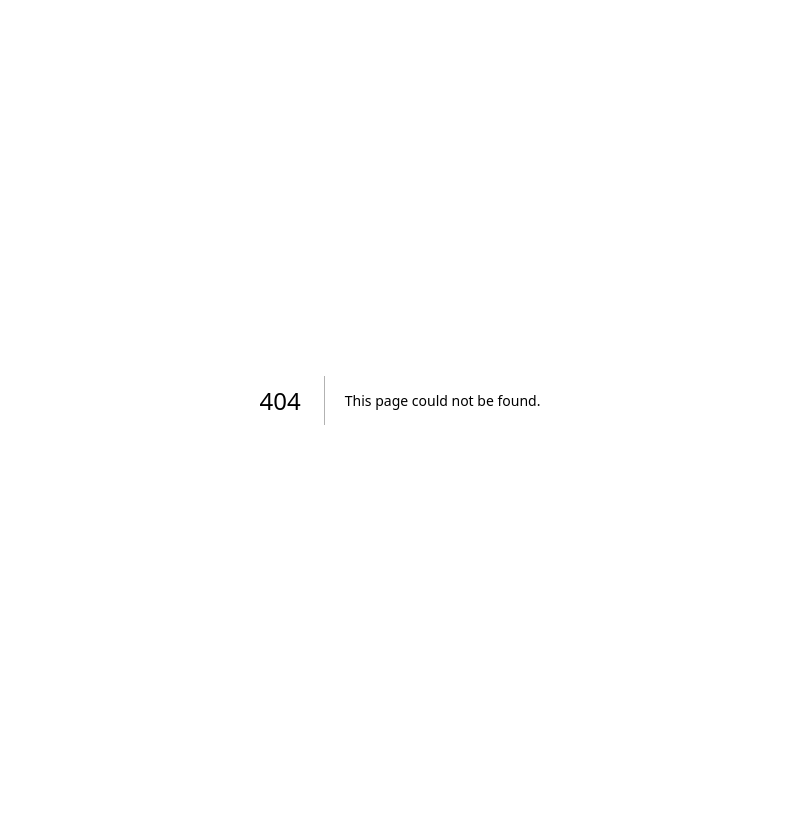
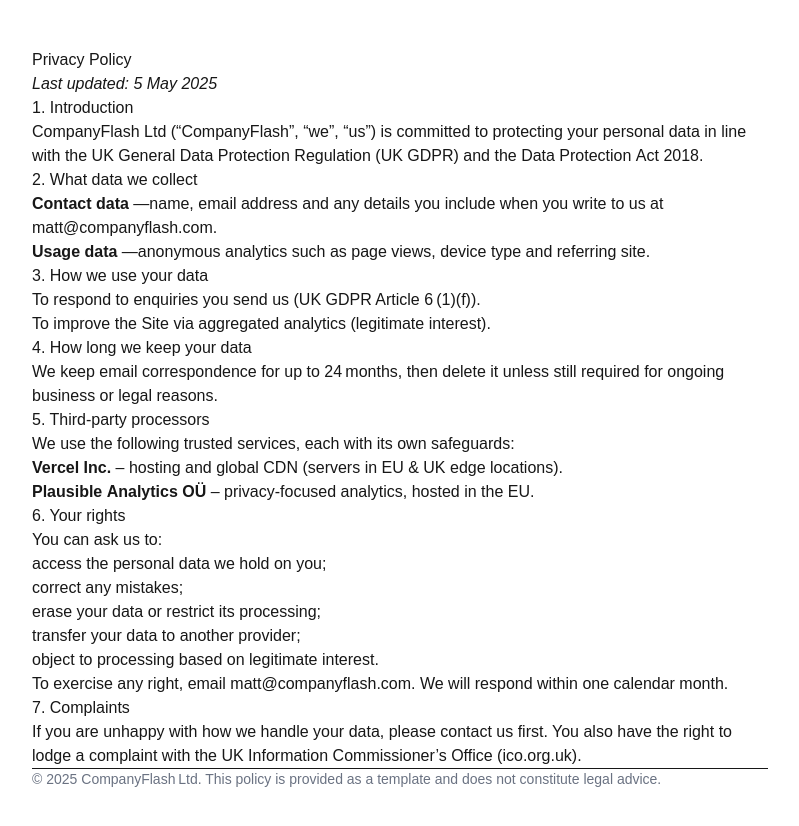
Before and after one commit to companyflash/companyflashapp, a Next.js app: page /privacy-policy in a window 1280 px wide. Before the commit this address had no page. Shown: the top 826 px of the page, without its empty margins (240-1039 px from the left). Before the commit the page ends 800 px from the top, so only its background shows below. Built offline with nearby package versions, Linux system fonts and the light colour scheme.

Commit message:
Add home, terms, privacy pages

```diff
--- a/app/page.tsx
+++ b/app/page.tsx
@@ -1,103 +1,16 @@
-import Image from "next/image";
-
 export default function Home() {
     return (
-    <div className="grid grid-rows-[20px_1fr_20px] items-center justify-items-center min-h-screen p-8 pb-20 gap-16 sm:p-20 font-[family-name:var(--font-geist-sans)]">
-      <main className="flex flex-col gap-[32px] row-start-2 items-center sm:items-start">
-        <Image
-          className="dark:invert"
-          src="/next.svg"
-          alt="Next.js logo"
-          width={180}
-          height={38}
-          priority
-        />
-        <ol className="list-inside list-decimal text-sm/6 text-center sm:text-left font-[family-name:var(--font-geist-mono)]">
-          <li className="mb-2 tracking-[-.01em]">
-            Get started by editing{" "}
-            <code className="bg-black/[.05] dark:bg-white/[.06] px-1 py-0.5 rounded font-[family-name:var(--font-geist-mono)] font-semibold">
-              app/page.tsx
-            </code>
-            .
-          </li>
-          <li className="tracking-[-.01em]">
-            Save and see your changes instantly.
-          </li>
-        </ol>
-
-        <div className="flex gap-4 items-center flex-col sm:flex-row">
+      <main className="flex min-h-screen flex-col items-center justify-center bg-white">
+        <h1 className="text-5xl font-bold tracking-tight">CompanyFlash</h1>
+        <p className="mt-4 text-xl text-gray-600">
+          Lightning‑fast data solutions for busy teams.
+        </p>
         <a
-            className="rounded-full border border-solid border-transparent transition-colors flex items-center justify-center bg-foreground text-background gap-2 hover:bg-[#383838] dark:hover:bg-[#ccc] font-medium text-sm sm:text-base h-10 sm:h-12 px-4 sm:px-5 sm:w-auto"
-            href="https://vercel.com/new?utm_source=create-next-app&utm_medium=appdir-template-tw&utm_campaign=create-next-app"
-            target="_blank"
-            rel="noopener noreferrer"
+          href="mailto:matt@companyflash.com"
+          className="mt-8 rounded bg-black px-6 py-3 text-white hover:opacity-80"
         >
-            <Image
-              className="dark:invert"
-              src="/vercel.svg"
-              alt="Vercel logomark"
-              width={20}
-              height={20}
-            />
-            Deploy now
+          Get in touch
         </a>
-          <a
-            className="rounded-full border border-solid border-black/[.08] dark:border-white/[.145] transition-colors flex items-center justify-center hover:bg-[#f2f2f2] dark:hover:bg-[#1a1a1a] hover:border-transparent font-medium text-sm sm:text-base h-10 sm:h-12 px-4 sm:px-5 w-full sm:w-auto md:w-[158px]"
-            href="https://nextjs.org/docs?utm_source=create-next-app&utm_medium=appdir-template-tw&utm_campaign=create-next-app"
-            target="_blank"
-            rel="noopener noreferrer"
-          >
-            Read our docs
-          </a>
-        </div>
       </main>
-      <footer className="row-start-3 flex gap-[24px] flex-wrap items-center justify-center">
-        <a
-          className="flex items-center gap-2 hover:underline hover:underline-offset-4"
-          href="https://nextjs.org/learn?utm_source=create-next-app&utm_medium=appdir-template-tw&utm_campaign=create-next-app"
-          target="_blank"
-          rel="noopener noreferrer"
-        >
-          <Image
-            aria-hidden
-            src="/file.svg"
-            alt="File icon"
-            width={16}
-            height={16}
-          />
-          Learn
-        </a>
-        <a
-          className="flex items-center gap-2 hover:underline hover:underline-offset-4"
-          href="https://vercel.com/templates?framework=next.js&utm_source=create-next-app&utm_medium=appdir-template-tw&utm_campaign=create-next-app"
-          target="_blank"
-          rel="noopener noreferrer"
-        >
-          <Image
-            aria-hidden
-            src="/window.svg"
-            alt="Window icon"
-            width={16}
-            height={16}
-          />
-          Examples
-        </a>
-        <a
-          className="flex items-center gap-2 hover:underline hover:underline-offset-4"
-          href="https://nextjs.org?utm_source=create-next-app&utm_medium=appdir-template-tw&utm_campaign=create-next-app"
-          target="_blank"
-          rel="noopener noreferrer"
-        >
-          <Image
-            aria-hidden
-            src="/globe.svg"
-            alt="Globe icon"
-            width={16}
-            height={16}
-          />
-          Go to nextjs.org →
-        </a>
-      </footer>
-    </div>
     );
   }
--- /dev/null
+++ b/app/privacy-policy/page.tsx
@@ -0,0 +1,84 @@
+export default function Privacy() {
+    return (
+        <article className="mx-auto max-w-3xl px-4 py-12 prose">
+        <h1>Privacy Policy</h1>
+        <p><em>Last updated: 5 May 2025</em></p>
+
+        <h2>1. Introduction</h2>
+        <p>
+          CompanyFlash Ltd (“CompanyFlash”, “we”, “us”) is committed to protecting
+          your personal data in line with the UK General Data Protection
+          Regulation (UK GDPR) and the Data Protection Act 2018.
+        </p>
+
+        <h2>2. What data we collect</h2>
+        <ul>
+          <li>
+            <strong>Contact data&nbsp;</strong>—name, email address and any
+            details you include when you write to us at{" "}
+            <a href="mailto:matt@companyflash.com">matt@companyflash.com</a>.
+          </li>
+          <li>
+            <strong>Usage data&nbsp;</strong>—anonymous analytics such as page
+            views, device type and referring site.
+          </li>
+        </ul>
+
+        <h2>3. How we use your data</h2>
+        <ul>
+          <li>To respond to enquiries you send us (UK GDPR Article 6 (1)(f)).</li>
+          <li>To improve the Site via aggregated analytics (legitimate interest).</li>
+        </ul>
+
+        <h2>4. How long we keep your data</h2>
+        <p>
+          We keep email correspondence for up to 24 months, then delete it unless
+          still required for ongoing business or legal reasons.
+        </p>
+
+        <h2>5. Third‑party processors</h2>
+        <p>We use the following trusted services, each with its own safeguards:</p>
+        <ul>
+          <li>
+            <strong>Vercel Inc.</strong> – hosting and global CDN (servers in EU &
+            UK edge locations).
+          </li>
+          <li>
+            <strong>Plausible Analytics OÜ</strong> – privacy‑focused analytics,
+            hosted in the EU.
+          </li>
+        </ul>
+
+        <h2>6. Your rights</h2>
+        <p>You can ask us to:</p>
+        <ul>
+          <li>access the personal data we hold on you;</li>
+          <li>correct any mistakes;</li>
+          <li>erase your data or restrict its processing;</li>
+          <li>transfer your data to another provider;</li>
+          <li>object to processing based on legitimate interest.</li>
+        </ul>
+        <p>
+          To exercise any right, email{" "}
+          <a href="mailto:matt@companyflash.com">matt@companyflash.com</a>.
+          We will respond within one calendar month.
+        </p>
+
+        <h2>7. Complaints</h2>
+        <p>
+          If you are unhappy with how we handle your data, please contact us
+          first. You also have the right to lodge a complaint with the UK
+          Information Commissioner’s Office (<a href="https://ico.org.uk">
+            ico.org.uk
+          </a>).
+        </p>
+
+        <hr />
+
+        <p className="text-sm text-gray-500">
+          © {new Date().getFullYear()} CompanyFlash Ltd. This policy is provided
+          as a template and does not constitute legal advice.
+        </p>
+      </article>
+    );
+  }
--- /dev/null
+++ b/app/terms/page.tsx
@@ -0,0 +1,61 @@
+export default function Terms() {
+    return (
+        <article className="mx-auto max-w-3xl px-4 py-12 prose">
+        <h1>Terms &amp; Conditions</h1>
+        <p><em>Last updated: 5 May 2025</em></p>
+
+        <h2>1. Who we are</h2>
+        <p>
+          These Terms apply to the use of <strong>companyflash.com</strong> (the “Site”)
+          operated by <strong>CompanyFlash Ltd</strong> (“CompanyFlash”, “we”, “us”),
+          registered in England &amp; Wales <span className="whitespace-nowrap">
+          Company No. [TBD]</span>. Our registered office is
+          [Registered Address, City, Postcode].
+        </p>
+
+        <h2>2. Using this Site</h2>
+        <ul>
+          <li>You must use the Site for lawful purposes only.</li>
+          <li>
+            We may suspend or terminate access without notice if you breach these
+            Terms.
+          </li>
+        </ul>
+
+        <h2>3. Intellectual property</h2>
+        <p>
+          Unless otherwise stated, we own the copyright and intellectual‑property
+          rights in the content on this Site. You may view, download or print pages
+          for your personal use. Any commercial use requires our written consent.
+        </p>
+
+        <h2>4. Liability</h2>
+        <p>
+          The Site is provided “as is” without warranties of any kind. To the
+          fullest extent permitted by law we shall not be liable for any loss or
+          damage arising from your use of the Site.
+        </p>
+
+        <h2>5. Governing law</h2>
+        <p>
+          These Terms are governed by the laws of England &amp; Wales and subject
+          to the exclusive jurisdiction of its courts.
+        </p>
+
+        <hr />
+
+        <p>
+          © {new Date().getFullYear()} CompanyFlash Ltd. Contains public‑sector
+          information licensed under the{" "}
+          <a href="https://www.nationalarchives.gov.uk/doc/open-government-licence/version/3/">
+            Open Government Licence v3.0
+          </a>.
+        </p>
+
+        <p className="text-sm text-gray-500">
+          This boilerplate is provided for convenience and does not constitute
+          legal advice.
+        </p>
+      </article>
+    );
+  }
```
Lines whose indentation alone changed are shown as unchanged.
